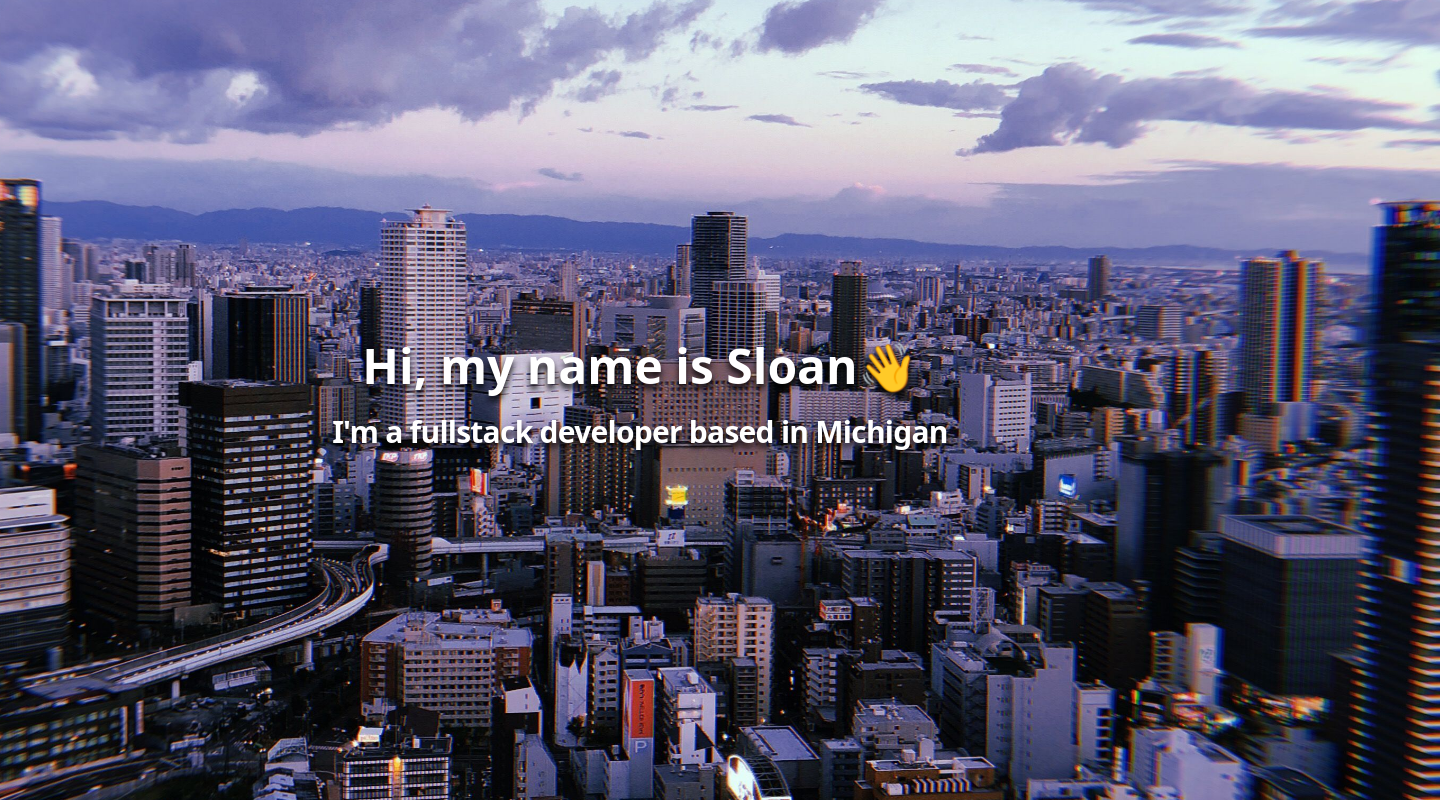
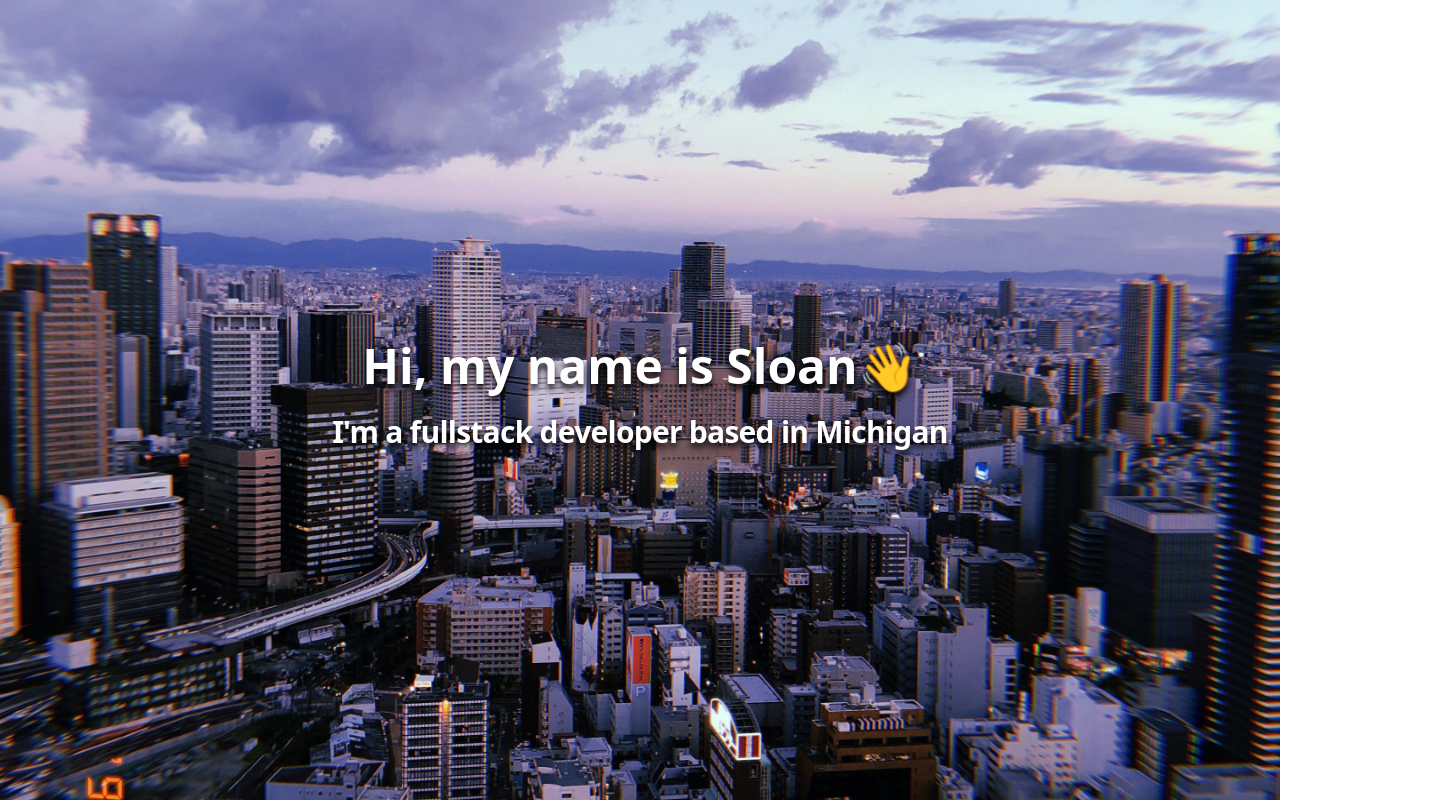
Before and after one commit to Sloansta/sloan-boyce, a React (Create React App) app in the folder portfolio/: page / in a window 1280 px wide. Shown: the top 800 px of the page, 1440 px wide, since content can reach past the window. Built offline with nearby package versions, Linux system fonts and the light colour scheme.

Commit message:
hopefully final fix for scaling issue

```diff
--- a/portfolio/src/components/Jumbotron.js
+++ b/portfolio/src/components/Jumbotron.js
@@ -4,7 +4,7 @@ const Jumbotron = () => {
     return (
         <div className="min-h-screen flex flex-col items-center justify-center p-0 m-0">
             <img
-            className="absolute w-full h-full md:object-cover lg:object-cover sm:object-none sm:transform scale-125 bg-fixed"
+            className="absolute w-full h-full md:object-cover lg:object-cover sm:object-none sm:transform scale-y-105 bg-fixed"
             src={Image}
             alt="Osaka"
             />
```
